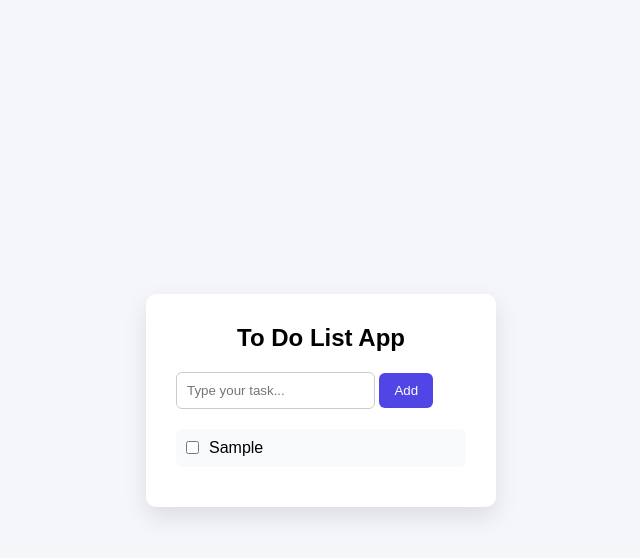
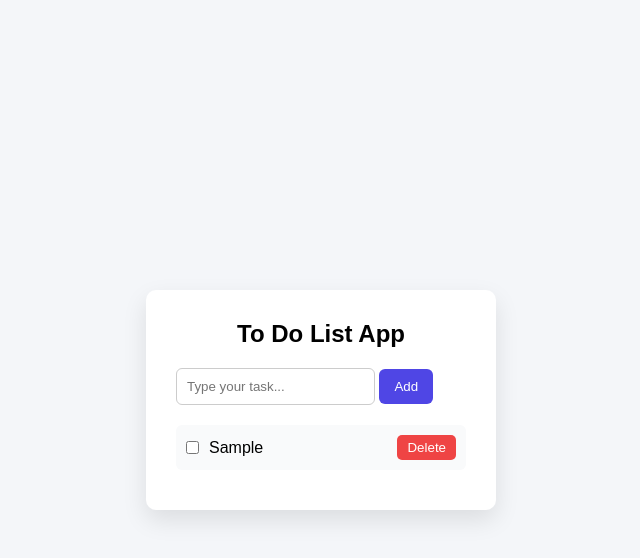
Before and after one commit to vincchris/Simple-Website-Project, a plain HTML site: page TodoListApp/index.html in a window 1280 px wide. Both pictures are taken after typing "Sample" into the empty fields and a click on the button "Add". Shown: the whole page, without its empty margins (319-959 px from the left). Drawn offline with Linux system fonts and the light colour scheme.

Commit message:
Progress Type 4 Done

```diff
--- a/TodoListApp/script.js
+++ b/TodoListApp/script.js
@@ -14,6 +14,13 @@
   let span = document.createElement("span")
   span.textContent = input.value
 
+  let deleteBtn = document.createElement("button")
+  deleteBtn.textContent = "Delete"
+
+  deleteBtn.addEventListener("click", () => {
+    li.remove()
+  })
+
   checkbox.addEventListener("change", () => {
     if (checkbox.checked) {
       span.style.textDecoration = "line-through"
@@ -24,6 +31,7 @@
 
   li.appendChild(checkbox)
   li.appendChild(span)
+  li.appendChild(deleteBtn)
 
   list.appendChild(li)
 
--- a/TodoListApp/style.css
+++ b/TodoListApp/style.css
@@ -13,7 +13,20 @@ body {
   height: 100vh;
 }
 
-/* Container */
+li button {
+  margin-left: auto;
+  background: #ef4444;
+  border: none;
+  color: white;
+  padding: 5px 10px;
+  border-radius: 5px;
+  cursor: pointer;
+}
+
+li button:hover {
+  background: #dc2626;
+}
+
 .container {
   background: white;
   padding: 30px;
@@ -27,7 +40,6 @@ body {
   margin-bottom: 20px;
 }
 
-/* Input + Button */
 .input-group {
   display: flex;
   gap: 10px;
@@ -58,7 +70,6 @@ body {
   background: #4338ca;
 }
 
-/* List */
 #listContainer {
   list-style: none;
   margin-top: 20px;
```
